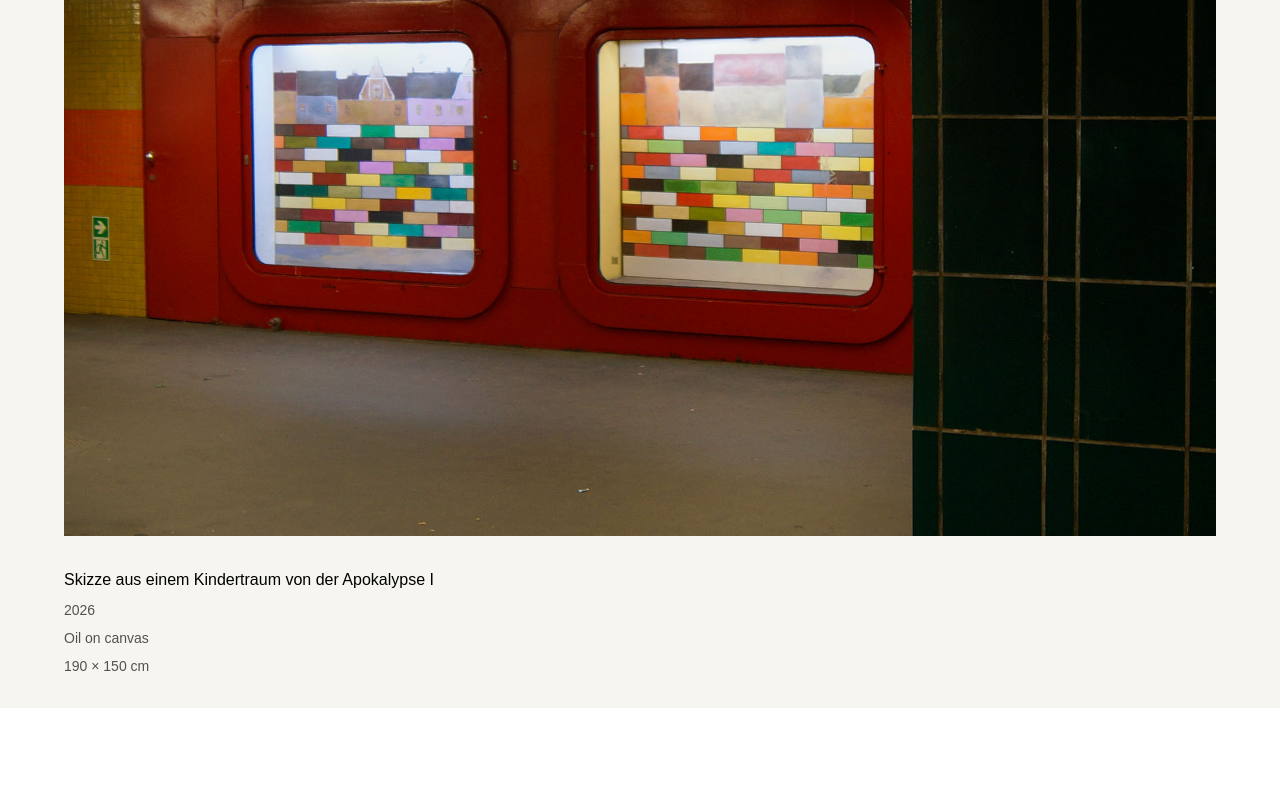
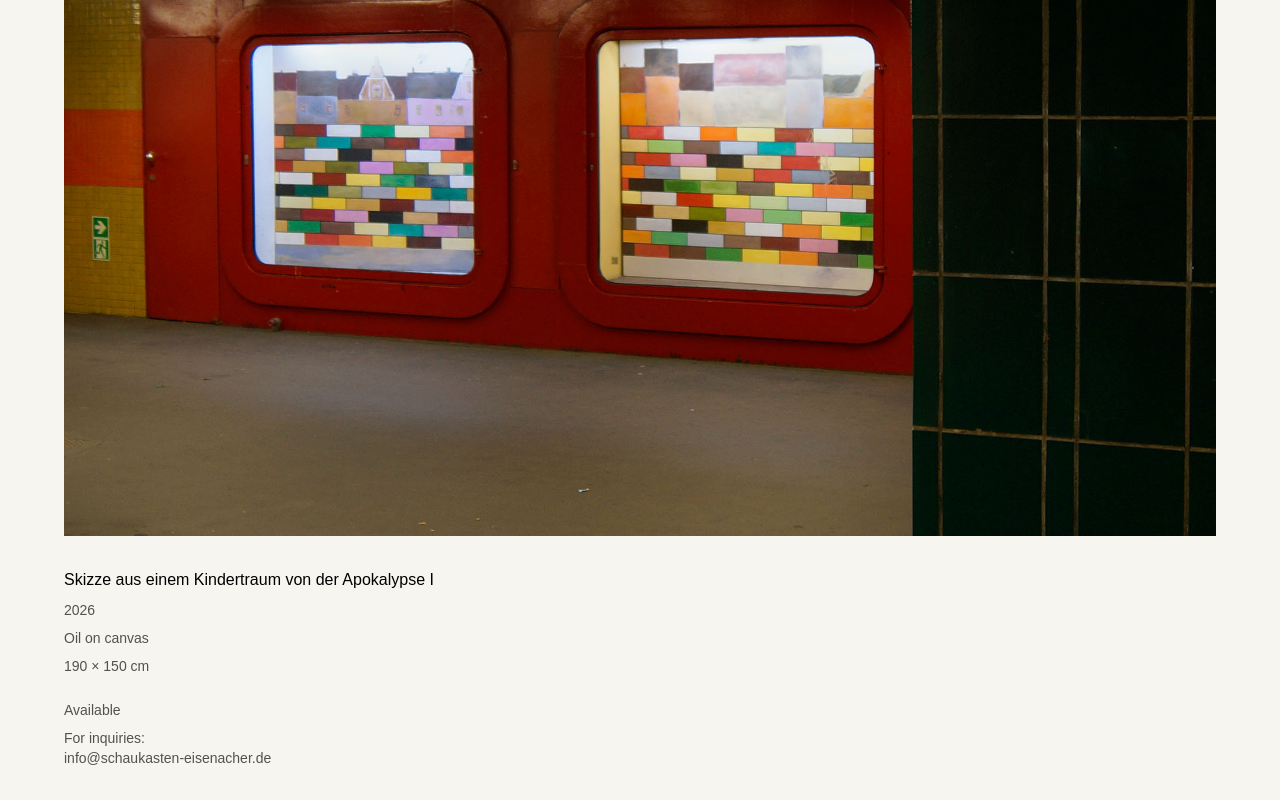
Before and after one commit to jr0blank/schaukasten-eisenacher, a Next.js app: page /works/skizze-aus-einem-kindertraum-von-der-apokalypse-i in a window 1280 px wide. Shown: the part 5211-6011 px from the top of the page. Before the commit the page ends 5919 px from the top, so only its background shows below. Built offline with nearby package versions, Linux system fonts and the light colour scheme.

Commit message:
Rename info heading to about

```diff
--- a/app/works/skizze-aus-einem-kindertraum-von-der-apokalypse-i/page.tsx
+++ b/app/works/skizze-aus-einem-kindertraum-von-der-apokalypse-i/page.tsx
@@ -74,6 +74,15 @@ export default function Painting1() {
           <p className="text-neutral-600">2026</p>
           <p className="text-neutral-600">Oil on canvas</p>
           <p className="text-neutral-600">190 × 150 cm</p>
+          <p className="pt-4 text-neutral-600">
+  Available
+</p>
+
+<p className="text-neutral-600">
+  For inquiries:
+  <br />
+  info@schaukasten-eisenacher.de
+</p>
         </div>
       </section>
     </main>
--- a/app/works/skizze-aus-einem-kindertraum-von-der-apokalypse-ii/page.tsx
+++ b/app/works/skizze-aus-einem-kindertraum-von-der-apokalypse-ii/page.tsx
@@ -74,6 +74,15 @@ export default function Painting2() {
           <p className="text-neutral-600">2026</p>
           <p className="text-neutral-600">Oil on canvas</p>
           <p className="text-neutral-600">190 × 150 cm</p>
+          <p className="pt-4 text-neutral-600">
+  Available
+</p>
+
+<p className="text-neutral-600">
+  For inquiries:
+  <br />
+  info@schaukasten-eisenacher.de
+</p>
         </div>
       </section>
     </main>
```
